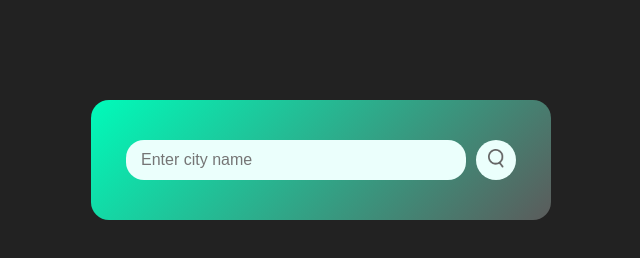
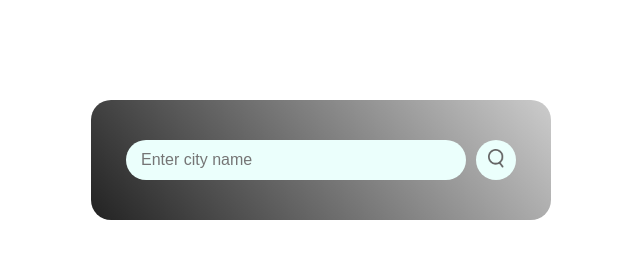
Before and after one commit to cma1uba/Simple-Weather-app, a plain HTML site: page index.html in a window 1280 px wide. Shown: the whole page, without its empty margins (319-959 px from the left). Drawn offline with Linux system fonts and the light colour scheme; files whose address does not match are found by name.

Commit message:
Update style.css

```diff
--- a/style.css
+++ b/style.css
@@ -5,15 +5,15 @@
   box-sizing: border-box;
 }
 body{
-  background: #222;
+  background: #fff;
 }
 .card{
   width: 90%;
   max-width: 460px;
-  background: linear-gradient(135deg, #00fbba, #5b5b5b);
+  background: linear-gradient(50deg, #222, #ccc);
   color: #fff;
   margin: 100px auto 0;
-  border-radius: 18px;
+  border-radius: 20px;
   padding: 40px 35px;
   text-align: center;
 }
@@ -30,7 +30,7 @@ body{
   color: #555;
   padding: 10px 15px;
   height: 40px;
-  border-radius: 18px;
+  border-radius: 20px;
   flex: 1;
   margin-right: 10px;
   font-size: 16px;
@@ -90,4 +90,4 @@ weather-icon{
   font-size: 12px;
   margin-top: 10px;
   display: none;
-}
+  }
```
